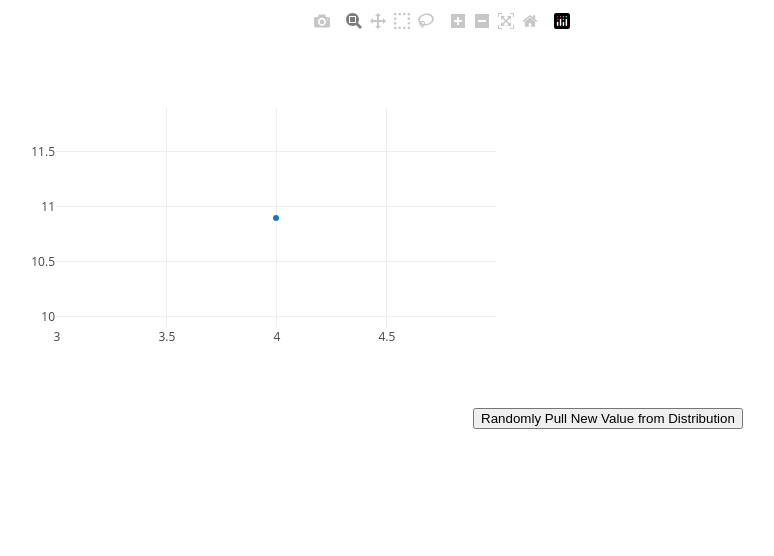
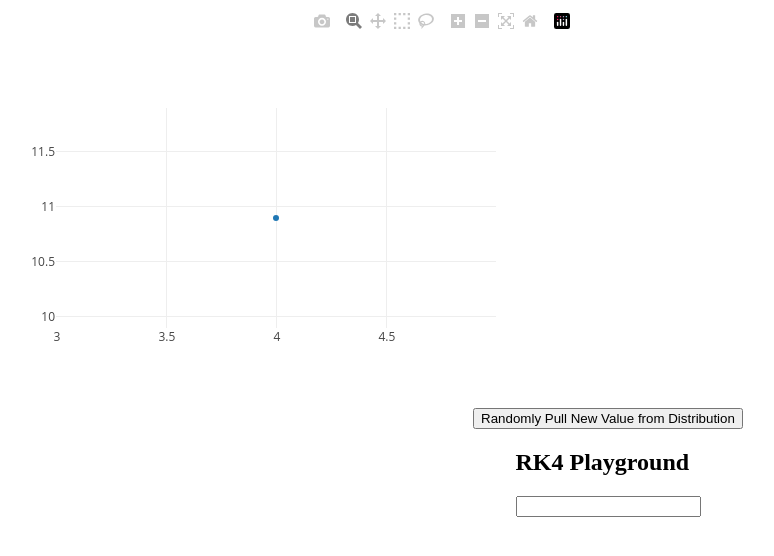
Before and after one commit to tkbdsi/javascript-plotly-playground, a plain HTML site: page index.html in a window 1280 px wide. Shown: the whole page, without its empty margins (32-806 px from the left). Drawn offline with nearby package versions, Linux system fonts and the light colour scheme.

Commit message:
RK4 section

```diff
--- a/index.html
+++ b/index.html
@@ -21,6 +21,13 @@
 
     <div>
       <button id="btnRandomlyAddValues">Randomly Pull New Value from Distribution</button>
+    </div>
+
+    <div>
+      <h2>RK4 Playground</h2>
+      <div>
+        <input type="number" />
+      </div>
     </div>
 
   </div>
```
